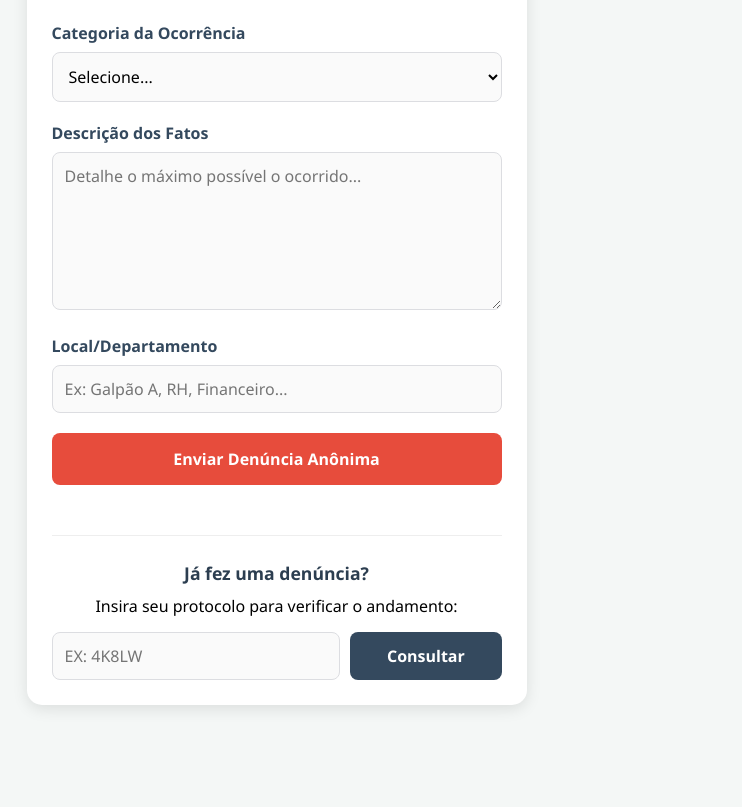
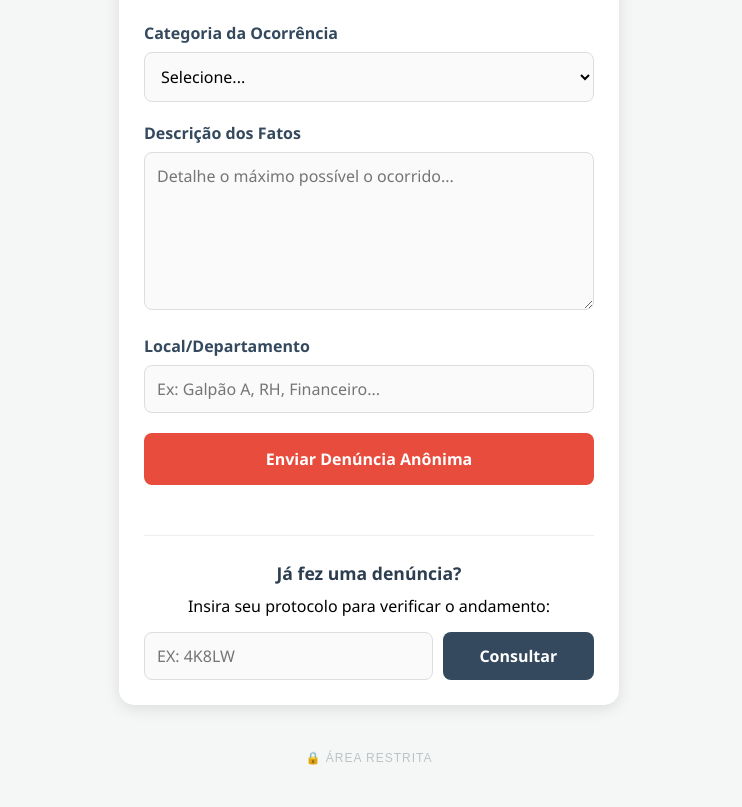
Before and after one commit to yurinascmnt05/canal-denuncia-ghpc, a plain HTML site: page index.html in a window 1280 px wide. Shown: the part 105-912 px from the top of the page, without its empty margins (271-1013 px from the left). Before the commit the page ends 830 px from the top, so only its background shows below. Drawn offline with Linux system fonts and the light colour scheme.

Commit message:
1.2
Mudança visual do card "Acesso Administrativo"

```diff
--- a/index.html
+++ b/index.html
@@ -65,12 +65,11 @@
         </div>
     </div>
 
-    <div style="margin-top: 40px; text-align: center; padding-bottom: 20px;">
-        <a href="login.html" style="color: #7f8c8d; text-decoration: none; font-size: 0.85rem; font-family: sans-serif; border: 1px solid #dcdde1; padding: 8px 15px; border-radius: 20px; transition: 0.3s; background-color: #ffffff; display: inline-block;">
-            🔒 Acesso Administrativo
+    <footer style="width: 100%; text-align: center; padding: 20px 0; margin-top: 20px;">
+        <a href="login.html" style="color: #bdc3c7; text-decoration: none; font-size: 0.75rem; font-family: sans-serif; letter-spacing: 1px; text-transform: uppercase;">
+        🔒 Área Restrita
         </a>
-    </div>
-
+    </footer>
     <script type="module" src="app.js"></script>
 </body>
 </html>
--- a/style.css
+++ b/style.css
@@ -170,3 +170,12 @@ button:active {
     background-color: #95a5a6;
     margin-top: 20px;
 }
+
+body {
+    background-color: #f4f7f6;
+    display: flex;
+    flex-direction: column; /* Alinha o container e o footer um embaixo do outro */
+    align-items: center;
+    padding: 20px;
+    min-height: 100vh;
+}
```
